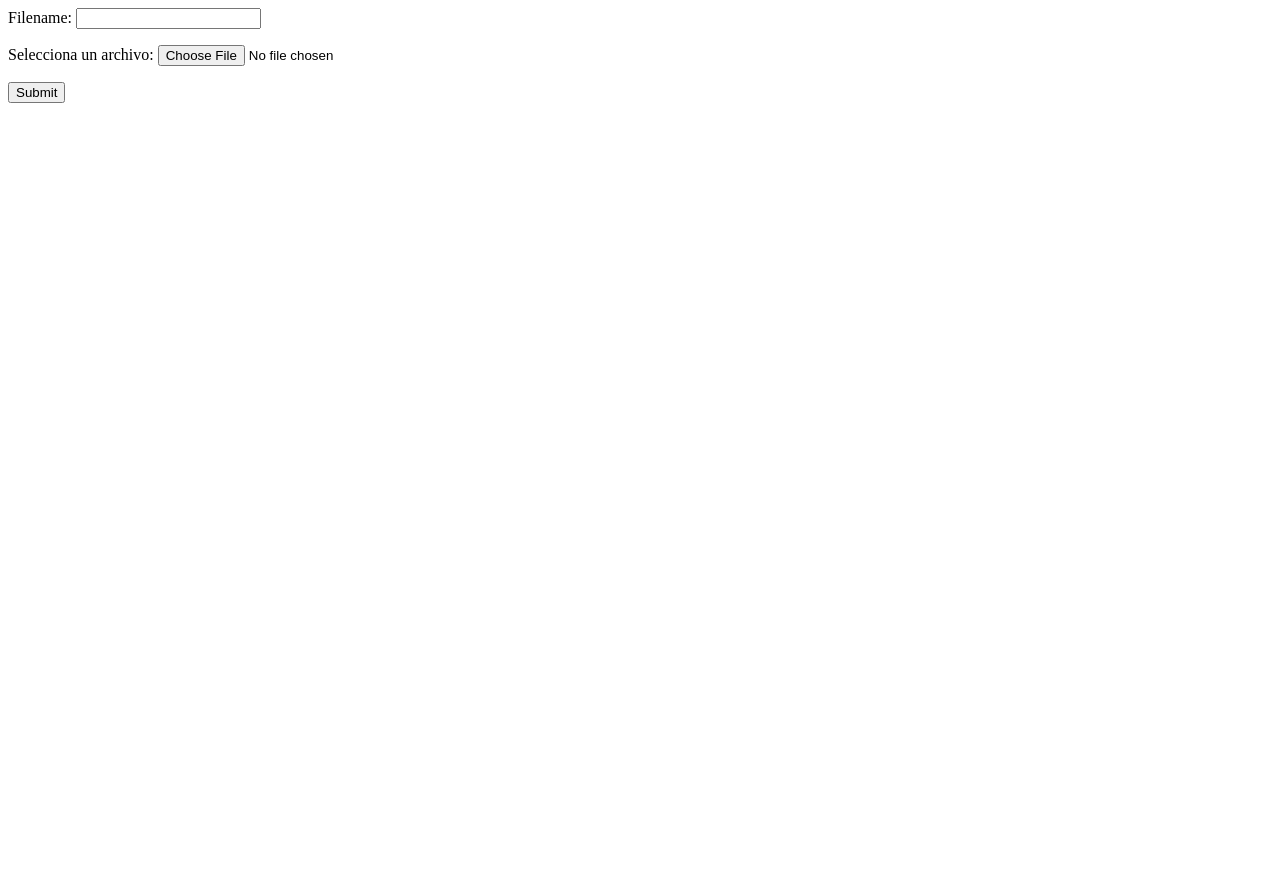
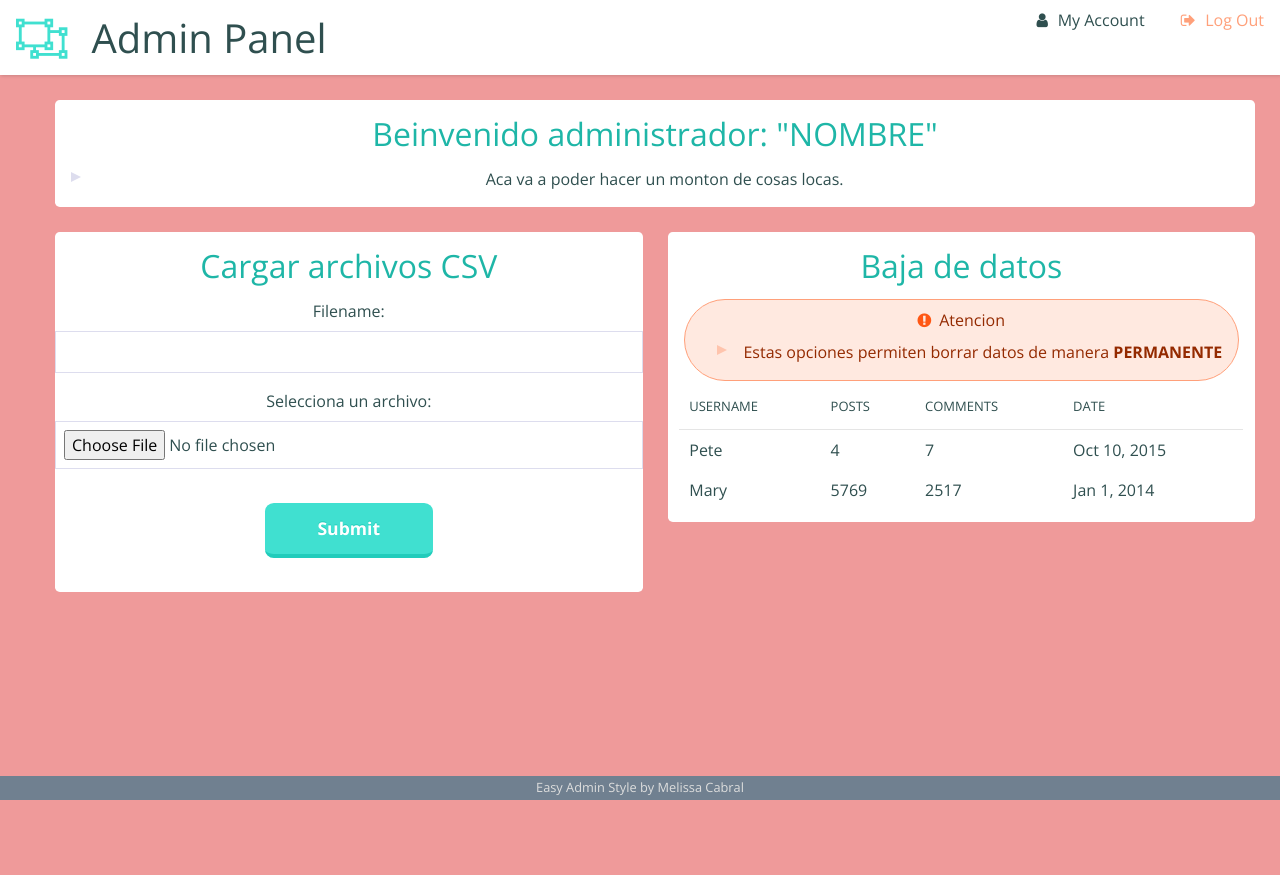
Before and after one commit to Anele13/Desarrollo-Web, a Django app: page /uploads/ in a window 1280 px wide. Before the commit the page ends 103 px from the top, so only its background shows below. Run offline with Django 3.2, Linux system fonts and the light colour scheme; some libraries are stand-ins or nearby versions.

Commit message:
vista mejorada de uploads

```diff
--- a/desarrollo/estaticos/css/estilos_tablas_liquidacion_agente_y_admin.css
+++ b/desarrollo/estaticos/css/estilos_tablas_liquidacion_agente_y_admin.css
@@ -1,4 +1,4 @@
 /* caracteristicas de la tabla de liquidaciones,alto de celdas, color de fondo, etc */
 body{
-  background-color: #FFCC80;
+  background-color: #EF9A9A;
 }
--- a/desarrollo/templates/documento/upload.html
+++ b/desarrollo/templates/documento/upload.html
@@ -1,11 +1,73 @@
-<html>
-<head>
- <title></title>
-</head>
+{% load staticfiles %}
+{% load staticfiles bootstrap3 %}
+
+{% block javascript %}
+<script type="text/javascript" src="{% static 'js/administrador.js'%}"></script>
+{% endblock %}
+
+{% block estilos %}
+<link rel="stylesheet" type="text/css" href="{% static 'css/bootstrap.min.css' %}"/>
+<link rel="stylesheet" type="text/css" href="{% static 'css/agente_y_administrador.css' %}"/>
+<link rel="stylesheet" type="text/css" href="{% static 'css/font-awesome.min.css' %}"/>
+<link rel="stylesheet" type="text/css" href="{% static 'css/estilos_tablas_liquidacion_agente_y_admin.css' %}"/>
+{% endblock %}
+
+<header role="banner">
+  <h1>Admin Panel</h1>
+  <ul class="utilities">
+    <li class="users"><a href="#">My Account</a></li>
+    <li class="logout warn"><a href="">Log Out</a></li>
+  </ul>
+</header>
+
+
+<main role="main" style= "margin-left:30px;">
+  <section class="panel important">
+    <h2>Beinvenido administrador: "NOMBRE" </h2>
+    <ul>
+      <li>Aca va a poder hacer un monton de cosas locas.</li>
+    </ul>
+  </section>
+
+  <section class="panel">
+    <h2>Cargar archivos CSV </h2>
     <body>
      <form action="" method="post" enctype="multipart/form-data">{% csrf_token %}
             {{ form.as_p }}
             <input type="submit" value="Submit">
         </form>
     </body>
-</html>
+  </section>
+
+
+  <section class="panel">
+    <h2>Baja de datos</h2>
+    <div class="feedback error">Atencion
+        <ul>
+          <li>Estas opciones permiten borrar datos de manera <strong>PERMANENTE</strong></li>
+        </ul>
+      </div>
+      <table>
+        <tr>
+          <th>Username</th>
+          <th>Posts</th>
+          <th>comments</th>
+          <th>date</th>
+        </tr>
+        <tr>
+          <td>Pete</td>
+          <td>4</td>
+          <td>7</td>
+          <td>Oct 10, 2015</td>
+
+        </tr>
+        <tr>
+          <td>Mary</td>
+          <td>5769</td>
+          <td>2517</td>
+          <td>Jan 1, 2014</td>
+        </tr>
+      </table>
+  </section>
+</main>
+<footer role="contentinfo">Easy Admin Style by Melissa Cabral</footer>
```
Lines whose indentation alone changed are shown as unchanged.
